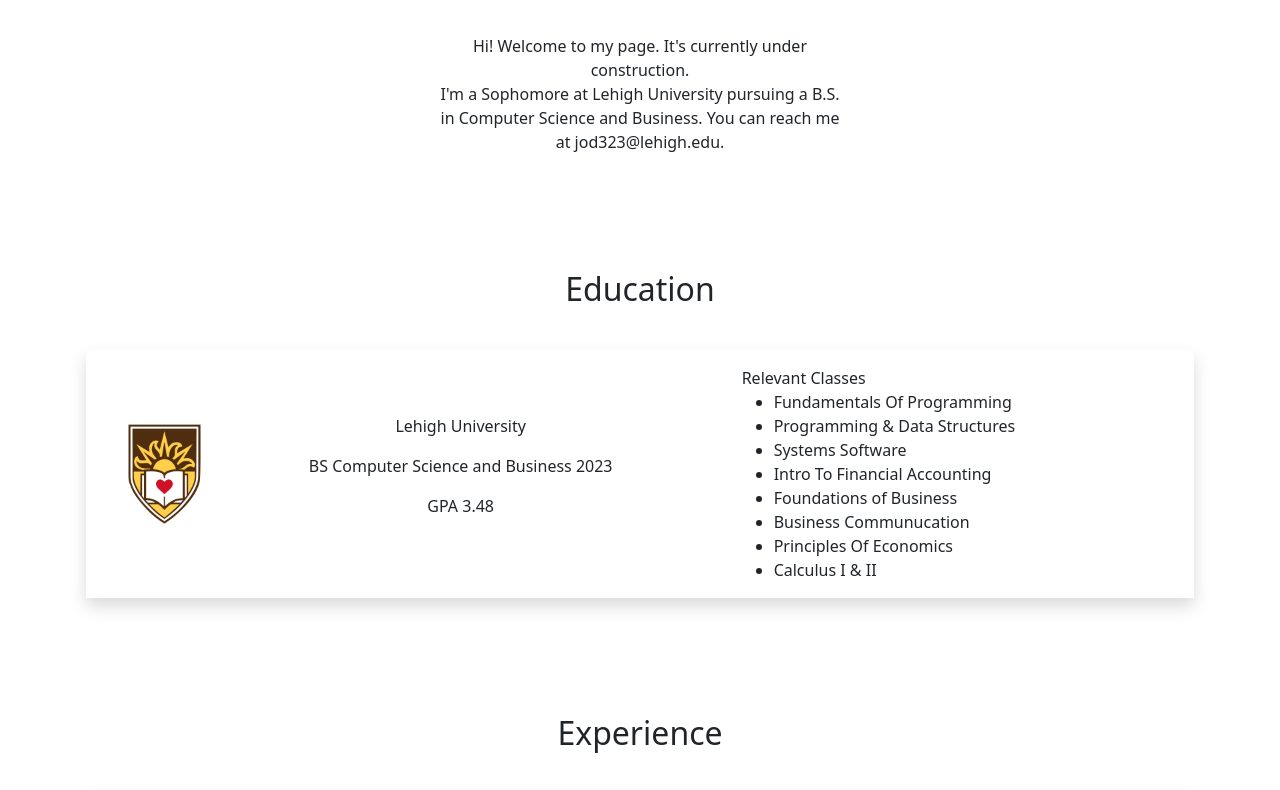
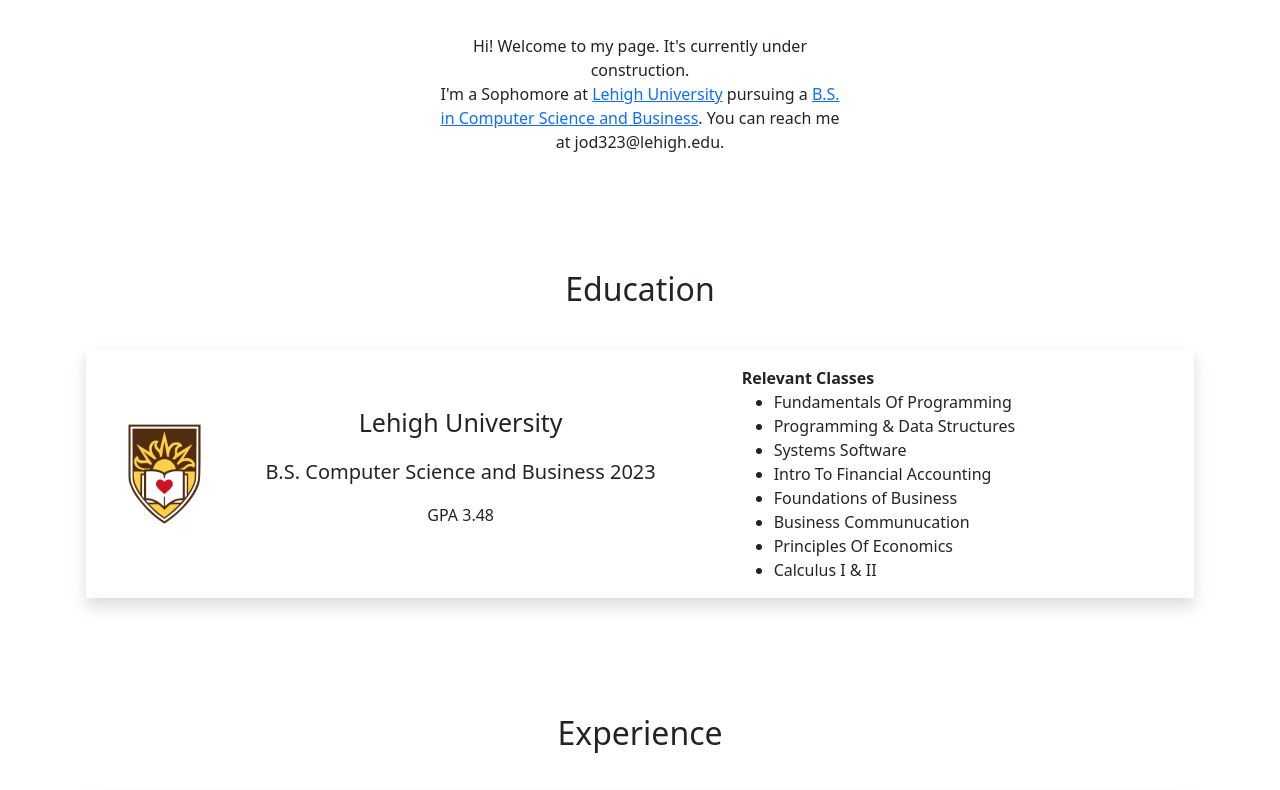
Before and after one commit to JossDuff/JossDuff.github.io, a plain HTML site: page index.html in a window 1280 px wide. Shown: the part 542-1332 px from the top of the page. Drawn offline with nearby package versions, Linux system fonts and the light colour scheme.

Commit message:
updated readme and a few links

```diff
--- a/index.html
+++ b/index.html
@@ -17,19 +17,17 @@
             <img class="profile-img mx-auto d-block" src="resources/profile1.JPG" alt="profile photo">
             <h1 class="myName">Joss Duff</h1>
             <p class="links">
-              <a href="https://github.com/JossDuff/">
-                <img src="resources/github.png" alt="github" class="imglink">
-              </a>
-              <a href="https://www.linkedin.com/in/joss-duff-305670200/">
-                <img src="resources/linkedin.png" alt="linkedin" class="imglink">
-              </a>
-              <a href="resources/resume.pdf">
-                <img src="resources/resume.png" alt="resume" class="imglink">
-              </a>
+              <a href="https://github.com/JossDuff/"><img src="resources/github.png" alt="github" class="imglink"></a>
+              <a href="https://www.linkedin.com/in/joss-duff-305670200/"><img src="resources/linkedin.png" alt="linkedin" class="imglink"></a>
+              <a href="resources/resume.pdf"><img src="resources/resume.png" alt="resume" class="imglink"></a>
             </p>
             <p class="intro">
               Hi!  Welcome to my page.  It's currently under construction.<br>
-              I'm a Sophomore at Lehigh University pursuing a B.S. in Computer Science and Business.  You can reach me at jod323@lehigh.edu.
+              I'm a Sophomore at
+              <a href="https://www1.lehigh.edu/">
+              Lehigh University</a> pursuing a
+              <a href="http://catalog.lehigh.edu/coursesprogramsandcurricula/interdisciplinaryundergraduatestudy/computerscienceandbusinessprogram/#text">
+              B.S. in Computer Science and Business</a>.  You can reach me at jod323@lehigh.edu.
             </p>
         </div>
         <div class="col">
@@ -47,12 +45,12 @@
             <img src="resources/LUcrest.png" alt="Tiel" class="icon">
           </div>
           <div class="col-6 vertical">
-            <p>Lehigh University</p>
-            <p>BS Computer Science and Business 2023</p>
+            <p class="role">Lehigh University</p>
+            <p class="companyTitle">B.S. Computer Science and Business 2023</p>
             <p>GPA 3.48</p>
           </div>
           <div class="col">
-            <p class="noMargin">Relevant Classes</p>
+            <p class="noMargin bold">Relevant Classes</p>
             <ul class="noMargin">
               <li>Fundamentals Of Programming</li>
               <li>Programming & Data Structures</li>
@@ -95,12 +93,12 @@
           <div class="col-1 vertical">
             <img src="resources/tiel.png" alt="Tiel" class="icon">
           </div>
-          <div class="col-3 vertical">
+          <div class="container col-3 vertical">
             <p class="role">Full Stack Developer</p>
             <p class="companyTitle">Tiel Incorporated</p>
             <p class="date">May 2020 - September 2020</p>
           </div>
-          <div class="col">
+          <div class=" container col">
             <ul class="noMargin">
               <li>Small startup creating solution for game developers to seamlessly interface in game items with the Ethereum blockchain</li>
               <li>Utilized modern best practices to construct highly-scalable API solutions on AWS using the Serverless framework and DynamoDB</li>
@@ -160,15 +158,9 @@
     </div>
 
     <p class="links">
-      <a href="https://github.com/JossDuff/">
-        <img src="resources/github.png" alt="github" class="imglink">
-      </a>
-      <a href="https://www.linkedin.com/in/joss-duff-305670200/">
-        <img src="resources/linkedin.png" alt="linkedin" class="imglink">
-      </a>
-      <a href="resources/resume.pdf">
-        <img src="resources/resume.png" alt="resume" class="imglink">
-      </a>
+      <a href="https://github.com/JossDuff/"><img src="resources/github.png" alt="github" class="imglink"></a>
+      <a href="https://www.linkedin.com/in/joss-duff-305670200/"><img src="resources/linkedin.png" alt="linkedin" class="imglink"></a>
+      <a href="resources/resume.pdf"><img src="resources/resume.png" alt="resume" class="imglink"></a>
     </p>
 
     <script src="https://cdn.jsdelivr.net/npm/bootstrap@5.0.0-beta1/dist/js/bootstrap.bundle.min.js" integrity="sha384-ygbV9kiqUc6oa4msXn9868pTtWMgiQaeYH7/t7LECLbyPA2x65Kgf80OJFdroafW" crossorigin="anonymous"></script>
--- a/styles.css
+++ b/styles.css
@@ -51,6 +51,10 @@
   height:auto;
 }
 
+.bold{
+  font-weight: bold;
+}
+
 .myName{
   text-align: center;
   font-size:100px;
```
Also changed, not shown: README.md.
